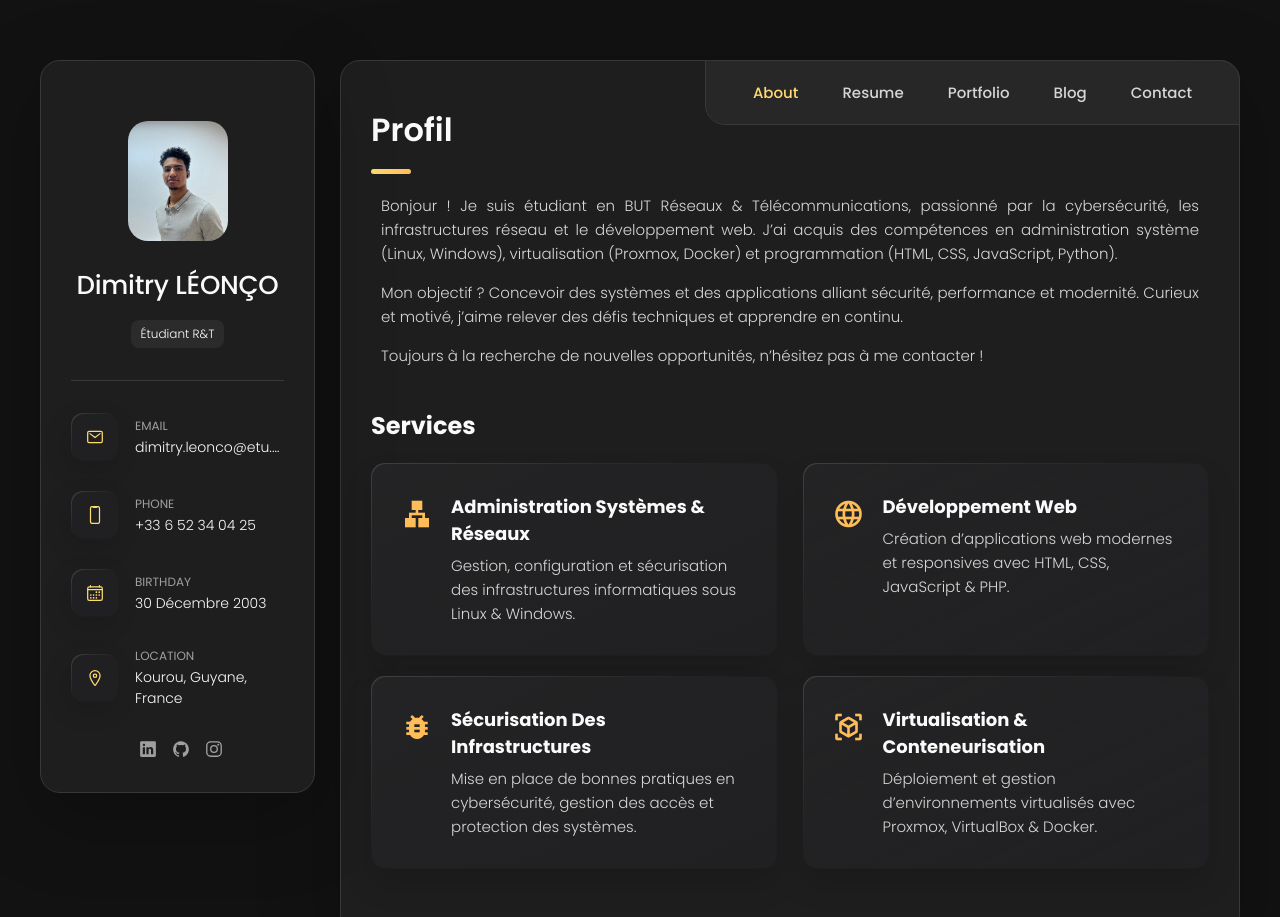
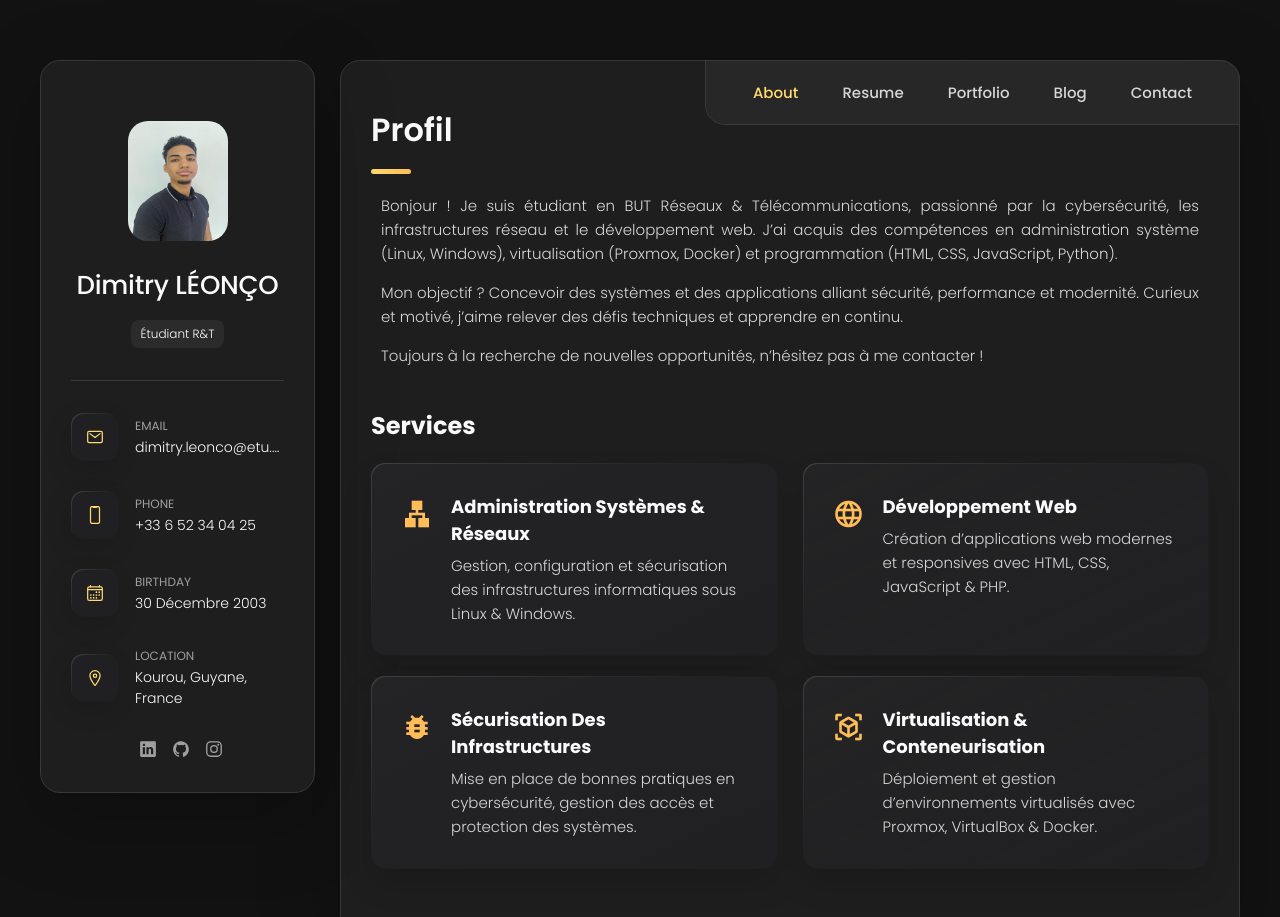
Before and after one commit to DimLeon009/Portfolio, a plain HTML site: page index.html in a window 1280 px wide. Shown: the top 917 px of the page. Drawn offline with nearby package versions, Linux system fonts and the light colour scheme.

Commit message:
Update index.html

```diff
--- a/index.html
+++ b/index.html
@@ -29,7 +29,7 @@
             <div class="sidebar-info">
                 <figure class="avatar-box">
                     <!-- <img src="./medias/WhatsApp.jpeg" alt="avatar" width="80"> -->
-                    <img class="avatar" src="./medias/WhatsApp.jpeg" alt="avatar" width="80">
+                    <img class="avatar" src="./medias/WhatsApp Image 2025-02-27 at 09.21.54.jpeg" alt="avatar" width="80">
                 </figure>
 
                 <div class="info-content">
```
